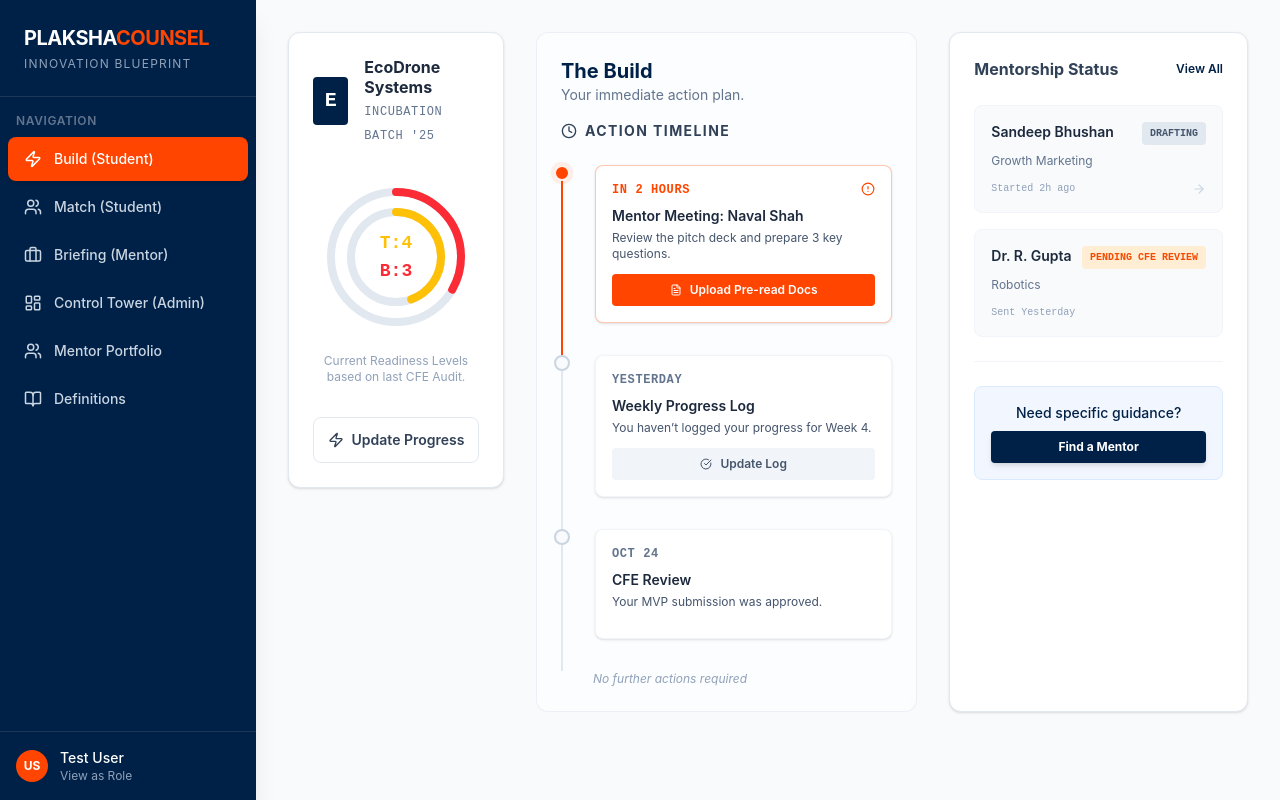
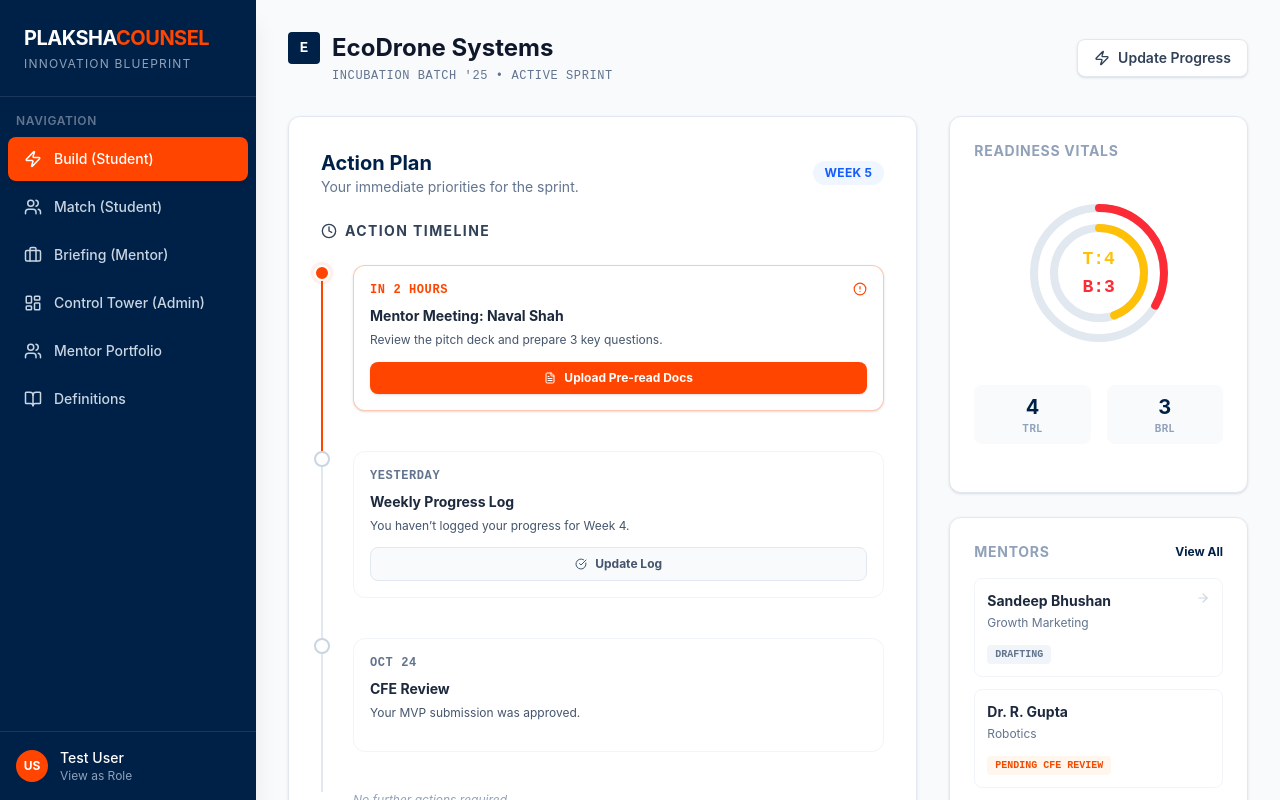
Before and after one commit to Pulsator01/MentorMe, a React (Vite) app: page /student in a window 1280 px wide. Built offline with nearby package versions, Linux system fonts and the light colour scheme.

Commit message:
feat: refine student dashboard UI and sidebar navigation

```diff
--- a/src/components/NudgeFeed.jsx
+++ b/src/components/NudgeFeed.jsx
@@ -6,11 +6,14 @@ const NudgeItem = ({ nudge }) => {
     const isUrgent = nudge.status === 'urgent';
 
     return (
-        <div className={`relative pl-8 pb-8 border-l-2 ${isUrgent ? 'border-signal-orange' : 'border-slate-200'}`}>
+        <div className="relative pl-8 pb-10">
+            {/* Continuous Timeline Line */}
+            <div className={`absolute left-0 top-2 bottom-0 w-0.5 ${isUrgent ? 'bg-signal-orange' : 'bg-slate-200'}`}></div>
+
             {/* Icon Node */}
             <div
-                className={`absolute -left-[9px] top-0 w-4 h-4 rounded-full border-2
-          ${isUrgent ? 'bg-signal-orange border-white' : 'bg-slate-50 border-slate-300'}
+                className={`absolute left-[-7px] top-0 w-4 h-4 rounded-full border-2 z-10
+          ${isUrgent ? 'bg-signal-orange border-white' : 'bg-white border-slate-300'}
         `}
             />
             {isUrgent && (
@@ -18,13 +21,13 @@ const NudgeItem = ({ nudge }) => {
                     initial={{ scale: 1, opacity: 0.5 }}
                     animate={{ scale: 1.5, opacity: 0 }}
                     transition={{ repeat: Infinity, duration: 1.5 }}
-                    className="absolute -left-[9px] top-0 w-4 h-4 rounded-full bg-signal-orange"
+                    className="absolute left-[-7px] top-0 w-4 h-4 rounded-full bg-signal-orange z-0"
                 />
             )}
 
             {/* Content */}
-            <div className={`p-4 rounded-lg border shadow-sm transition-all hover:shadow-md
-        ${isUrgent ? 'bg-white border-signal-orange/30' : 'bg-white border-slate-100'}
+            <div className={`p-4 rounded-xl border transition-all hover:shadow-md
+        ${isUrgent ? 'bg-white shadow-sm border-signal-orange/30' : 'bg-white border-slate-100'}
       `}>
                 <div className="flex justify-between items-start mb-2">
                     <span className={`text-xs font-mono uppercase font-bold tracking-wider
@@ -35,14 +38,14 @@ const NudgeItem = ({ nudge }) => {
                     {isUrgent && <AlertCircle size={14} className="text-signal-orange" />}
                 </div>
 
-                <h4 className="font-semibold text-slate-800 text-sm mb-1">{nudge.title}</h4>
-                <p className="text-slate-600 text-xs mb-3">{nudge.description}</p>
+                <h4 className="font-bold text-slate-800 text-sm mb-1">{nudge.title}</h4>
+                <p className="text-slate-600 text-xs mb-3 leading-relaxed">{nudge.description}</p>
 
                 {nudge.action && (
-                    <button className={`w-full py-2 px-3 rounded text-xs font-semibold transition-colors flex items-center justify-center gap-2
+                    <button className={`w-full py-2 px-3 rounded-lg text-xs font-bold transition-colors flex items-center justify-center gap-2
                 ${isUrgent
-                            ? 'bg-signal-orange text-white hover:bg-orange-600'
-                            : 'bg-slate-100 text-slate-600 hover:bg-slate-200'}
+                            ? 'bg-signal-orange text-white hover:bg-orange-600 shadow-sm'
+                            : 'bg-slate-50 text-slate-600 hover:bg-slate-100 border border-slate-200'}
             `}>
                         {nudge.type === 'upload' && <FileText size={12} />}
                         {nudge.type === 'feedback' && <CheckCircle size={12} />}
--- a/src/layouts/SidebarLayout.jsx
+++ b/src/layouts/SidebarLayout.jsx
@@ -38,6 +38,7 @@ const SidebarLayout = ({ children }) => {
                             <li key={item.path}>
                                 <NavLink
                                     to={item.path}
+                                    end={item.path === '/admin' || item.path === '/student'}
                                     className={({ isActive }) =>
                                         cn(
                                             'flex items-center gap-3 px-4 py-3 rounded-lg text-sm font-medium transition-all duration-200',
--- a/src/pages/StudentDashboard.jsx
+++ b/src/pages/StudentDashboard.jsx
@@ -24,85 +24,95 @@ const StudentDashboard = () => {
     ];
 
     return (
-        <div className="grid grid-cols-12 gap-8">
-            {/* COLUMN 1: Vitals (3 Cols) */}
-            <div className="col-span-12 lg:col-span-3">
-                <div className="bg-white rounded-xl shadow-sm border border-slate-200 p-6">
-                    <div className="flex items-center gap-4 mb-8">
-                        <div className="w-12 h-12 rounded bg-plaksha-blue text-white flex items-center justify-center font-bold text-xl font-mono">
+        <div className="flex flex-col h-full">
+            {/* PAGE HEADER */}
+            <div className="flex items-center justify-between mb-8">
+                <div>
+                    <h1 className="text-2xl font-bold text-slate-900 flex items-center gap-3">
+                        <div className="w-8 h-8 rounded bg-plaksha-blue text-white flex items-center justify-center text-sm font-mono">
                             {startup.logo}
                         </div>
-                        <div>
-                            <h2 className="font-bold text-slate-800 leading-tight">{startup.name}</h2>
-                            <span className="text-xs text-slate-500 uppercase tracking-wider font-mono">Incubation Batch '25</span>
+                        {startup.name}
+                    </h1>
+                    <p className="text-xs text-slate-500 uppercase tracking-wider font-mono mt-1 ml-11">
+                        Incubation Batch '25 • Active Sprint
+                    </p>
+                </div>
+                <div className="flex gap-3">
+                    <button className="flex items-center gap-2 px-4 py-2 bg-white border border-slate-200 rounded-lg text-sm font-semibold text-slate-700 hover:bg-slate-50 hover:text-plaksha-blue transition-all shadow-sm">
+                        <Zap size={16} /> Update Progress
+                    </button>
                 </div>
             </div>
 
-                    <div className="flex flex-col items-center mb-8">
-                        <ReadinessGauge trl={startup.trl} brl={startup.brl} size="md" />
-                        <p className="text-xs text-center text-slate-400 mt-4 max-w-[150px]">
-                            Current Readiness Levels based on last CFE Audit.
-                        </p>
+            <div className="grid grid-cols-12 gap-8 flex-1 items-start">
+
+                {/* COLUMN 1: Main Action Area (8 Cols) */}
+                <div className="col-span-12 lg:col-span-8 h-full">
+                    <div className="bg-white rounded-xl shadow-sm border border-slate-200 p-8 h-full min-h-[500px]">
+                        <div className="mb-6 flex items-center justify-between">
+                            <div>
+                                <h2 className="text-xl font-bold text-plaksha-blue">Action Plan</h2>
+                                <p className="text-slate-500 text-sm">Your immediate priorities for the sprint.</p>
                             </div>
-
-                    <button className="w-full flex items-center justify-center gap-2 py-3 border border-slate-200 rounded-lg text-sm font-semibold text-slate-700 hover:bg-slate-50 hover:text-plaksha-blue transition-all">
-                        <Zap size={16} /> Update Progress
-                    </button>
-                </div>
-
-                {/* Stats or other quick info could go here */}
-            </div>
-
-            {/* COLUMN 2: Nudge Feed (5 Cols) */}
-            <div className="col-span-12 lg:col-span-5">
-                <div className="bg-white/50 rounded-xl p-6 border border-slate-200/60 backdrop-blur-sm h-full">
-                    <div className="mb-4">
-                        <h2 className="text-xl font-bold text-plaksha-blue">The Build</h2>
-                        <p className="text-slate-500 text-sm">Your immediate action plan.</p>
+                            <span className="text-xs font-bold bg-blue-50 text-blue-600 px-3 py-1 rounded-full uppercase tracking-wide">Week 5</span>
                         </div>
                         <NudgeFeed items={nudges} />
                     </div>
                 </div>
 
-            {/* COLUMN 3: Mentor Status (4 Cols) */}
-            <div className="col-span-12 lg:col-span-4">
-                <div className="bg-white rounded-xl shadow-sm border border-slate-200 p-6 h-full">
-                    <div className="flex items-center justify-between mb-6">
-                        <h3 className="font-bold text-slate-700">Mentorship Status</h3>
-                        <button className="text-xs text-plaksha-blue font-semibold hover:underline">View All</button>
+                {/* COLUMN 2: Sidebar Context (4 Cols) */}
+                <div className="col-span-12 lg:col-span-4 space-y-6">
+
+                    {/* WIDGET 1: Readiness Vitals */}
+                    <div className="bg-white rounded-xl shadow-sm border border-slate-200 p-6">
+                        <h3 className="text-sm font-bold text-slate-400 uppercase tracking-wider mb-4">Readiness Vitals</h3>
+
+                        <div className="flex flex-col items-center justify-center py-4">
+                            <ReadinessGauge trl={startup.trl} brl={startup.brl} size="md" />
                         </div>
 
-                    <div className="space-y-4">
+                        <div className="grid grid-cols-2 gap-4 mt-4 mb-6">
+                            <div className="text-center p-2 bg-slate-50 rounded-lg">
+                                <div className="text-xl font-bold text-plaksha-blue">{startup.trl}</div>
+                                <div className="text-[10px] font-bold text-slate-400 uppercase tracking-wider">TRL</div>
+                            </div>
+                            <div className="text-center p-2 bg-slate-50 rounded-lg">
+                                <div className="text-xl font-bold text-plaksha-blue">{startup.brl}</div>
+                                <div className="text-[10px] font-bold text-slate-400 uppercase tracking-wider">BRL</div>
+                            </div>
+                        </div>
+                    </div>
+
+                    {/* WIDGET 2: Mentors */}
+                    <div className="bg-white rounded-xl shadow-sm border border-slate-200 p-6">
+                        <div className="flex items-center justify-between mb-4">
+                            <h3 className="text-sm font-bold text-slate-400 uppercase tracking-wider">Mentors</h3>
+                            <button className="text-xs text-plaksha-blue font-bold hover:underline">View All</button>
+                        </div>
+
+                        <div className="space-y-3">
                             {mentorRequests.map(req => (
-                            <div key={req.id} className="p-4 rounded-lg bg-slate-50 border border-slate-100 hover:border-plaksha-blue/20 transition-colors group">
-                                <div className="flex justify-between items-start mb-2">
-                                    <h4 className="font-semibold text-slate-800 text-sm">{req.mentor}</h4>
-                                    <span className={`px-2 py-1 rounded text-[10px] font-mono font-bold uppercase
-                                        ${req.status === 'Drafting' ? 'bg-slate-200 text-slate-600' : ''}
-                                        ${req.status === 'Pending CFE Review' ? 'bg-orange-100 text-orange-600' : ''}
-                                        ${req.status === 'Approved' ? 'bg-green-100 text-green-600' : ''}
+                                <div key={req.id} className="p-3 rounded-lg border border-slate-100 hover:border-plaksha-blue/30 hover:shadow-sm transition-all group bg-white">
+                                    <div className="flex justify-between items-start mb-1">
+                                        <h4 className="font-bold text-slate-800 text-sm">{req.mentor}</h4>
+                                        {req.status === 'Drafting' && <ArrowRight size={14} className="text-slate-300 group-hover:text-plaksha-blue" />}
+                                    </div>
+                                    <p className="text-xs text-slate-500 mb-2">{req.role}</p>
+                                    <span className={`inline-block px-2 py-0.5 rounded text-[10px] font-mono font-bold uppercase
+                                        ${req.status === 'Drafting' ? 'bg-slate-100 text-slate-500' : ''}
+                                        ${req.status === 'Pending CFE Review' ? 'bg-orange-50 text-orange-600' : ''}
+                                        ${req.status === 'Approved' ? 'bg-green-50 text-green-600' : ''}
                                     `}>
                                         {req.status}
                                     </span>
                                 </div>
-                                <p className="text-xs text-slate-500 mb-3">{req.role}</p>
-                                <div className="flex items-center justify-between">
-                                    <span className="text-[10px] text-slate-400 font-mono">{req.date}</span>
-                                    {req.status === 'Drafting' && (
-                                        <ArrowRight size={14} className="text-slate-300 group-hover:text-plaksha-blue transition-colors" />
-                                    )}
-                                </div>
-                            </div>
                             ))}
                         </div>
 
-                    <div className="mt-6 pt-6 border-t border-slate-100">
-                        <div className="p-4 rounded-lg bg-plaksha-light/50 border border-blue-100 text-center">
-                            <p className="text-sm text-plaksha-blue font-medium mb-2">Need specific guidance?</p>
-                            <button className="w-full py-2 bg-plaksha-blue text-white rounded font-bold text-xs shadow-md hover:shadow-lg hover:bg-blue-900 transition-all">
-                                Find a Mentor
+                        <button className="w-full mt-6 py-2 bg-white border border-slate-200 text-slate-600 rounded-lg font-bold text-xs hover:border-plaksha-blue hover:text-plaksha-blue transition-all flex items-center justify-center gap-2">
+                            + Request New
                         </button>
-                        </div>
                     </div>
                 </div>
             </div>
```
Lines whose indentation alone changed are shown as unchanged.
